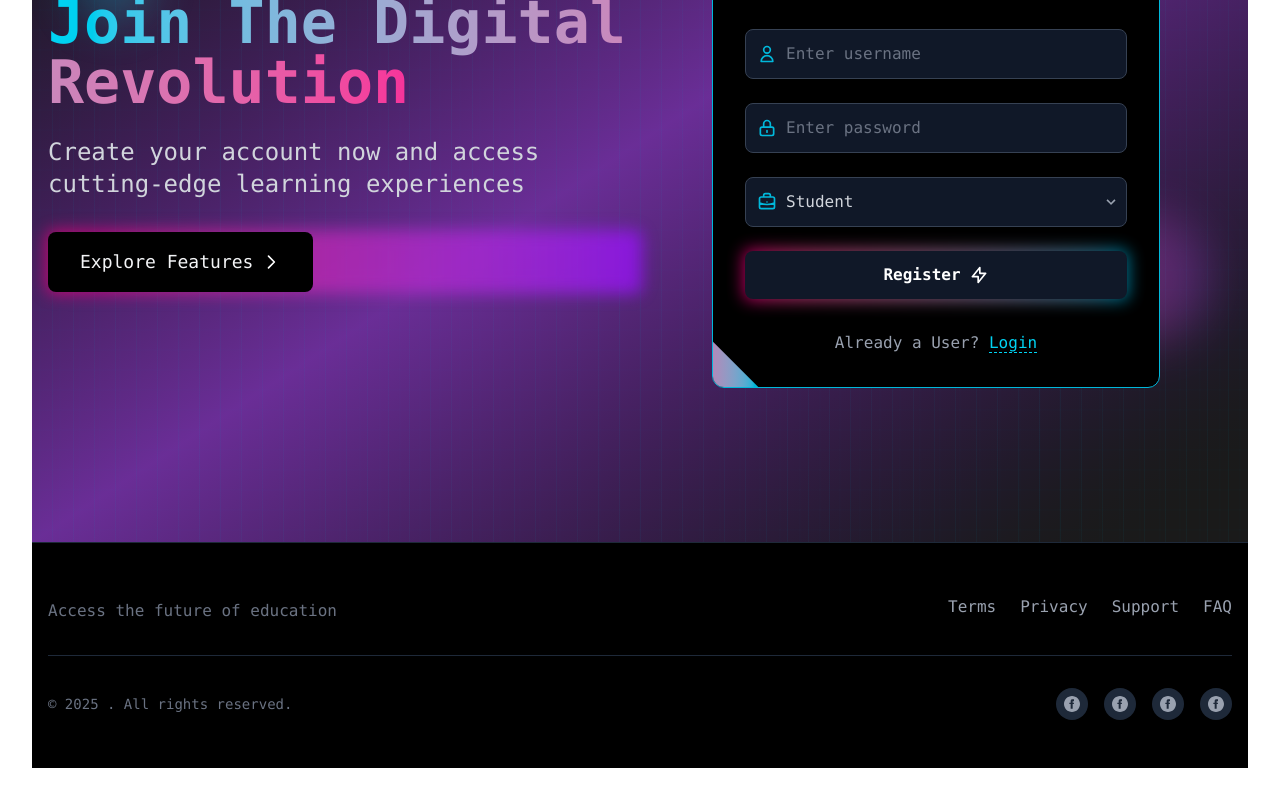
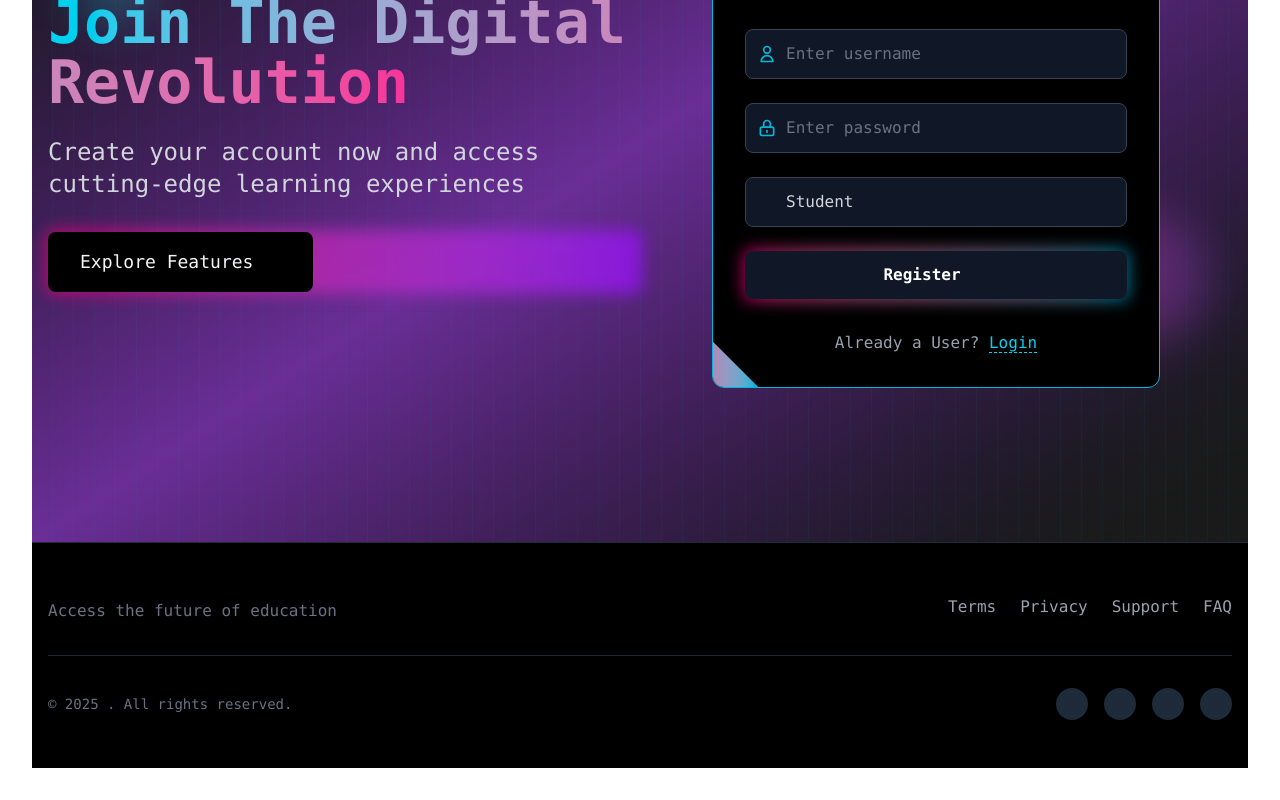
Before and after one commit to nithinpedamalla/Tests_Frontend, a React (Vite) app: page /signup in a window 1280 px wide. Shown: the part 290-1090 px from the top of the page. Built offline with nearby package versions, Linux system fonts and the light colour scheme.

Commit message:
added fevicon-4

```diff
--- a/src/pages/Signup.jsx
+++ b/src/pages/Signup.jsx
@@ -71,7 +71,7 @@ export default function Signup() {
           <div className="md:hidden">
             <button className="text-cyan-400 hover:text-pink-500">
               <svg xmlns="http://www.w3.org/2000/svg" className="h-6 w-6" fill="none" viewBox="0 0 24 24" stroke="currentColor">
-                <path strokeLinecap="round" strokeLinejoin="round" strokeWidth={2} d="M4 6h16M4 12h16M4 18h16" />
+                {/* <path strokeLinecap="round" strokeLinejoin="round" strokeWidth={2} d="M4 6h16M4 12h16M4 18h16" /> */}
               </svg>
             </button>
           </div>
@@ -117,7 +117,7 @@ export default function Signup() {
               <button className="relative px-8 py-4 bg-black rounded-lg leading-none flex items-center">
                 <span className="text-gray-100 group-hover:text-white transition duration-200 text-lg">Explore Features</span>
                 <svg className="w-5 h-5 ml-2 transform group-hover:translate-x-1 transition-transform duration-200" fill="none" stroke="currentColor" viewBox="0 0 24 24" xmlns="http://www.w3.org/2000/svg">
-                  <path strokeLinecap="round" strokeLinejoin="round" strokeWidth="2" d="M9 5l7 7-7 7"></path>
+                  {/* <path strokeLinecap="round" strokeLinejoin="round" strokeWidth="2" d="M9 5l7 7-7 7"></path> */}
                 </svg>
               </button>
             </div>
@@ -172,7 +172,7 @@ export default function Signup() {
                 <div className="relative">
                   <div className="absolute inset-y-0 left-0 pl-3 flex items-center pointer-events-none">
                     <svg className="h-5 w-5 text-cyan-500" fill="none" viewBox="0 0 24 24" stroke="currentColor">
-                      <path strokeLinecap="round" strokeLinejoin="round" strokeWidth="2" d="M21 13.255A23.931 23.931 0 0112 15c-3.183 0-6.22-.62-9-1.745M16 6V4a2 2 0 00-2-2h-4a2 2 0 00-2 2v2m4 6h.01M5 20h14a2 2 0 002-2V8a2 2 0 00-2-2H5a2 2 0 00-2 2v10a2 2 0 002 2z" />
+                      {/* <path strokeLinecap="round" strokeLinejoin="round" strokeWidth="2" d="M21 13.255A23.931 23.931 0 0112 15c-3.183 0-6.22-.62-9-1.745M16 6V4a2 2 0 00-2-2h-4a2 2 0 00-2 2v2m4 6h.01M5 20h14a2 2 0 002-2V8a2 2 0 00-2-2H5a2 2 0 00-2 2v10a2 2 0 002 2z" /> */}
                     </svg>
                   </div>
                   <select
@@ -186,7 +186,7 @@ export default function Signup() {
                   </select>
                   <div className="pointer-events-none absolute inset-y-0 right-0 flex items-center px-2 text-gray-400">
                     <svg className="fill-current h-4 w-4" xmlns="http://www.w3.org/2000/svg" viewBox="0 0 20 20">
-                      <path d="M9.293 12.95l.707.707L15.657 8l-1.414-1.414L10 10.828 5.757 6.586 4.343 8z" />
+                      {/* <path d="M9.293 12.95l.707.707L15.657 8l-1.414-1.414L10 10.828 5.757 6.586 4.343 8z" /> */}
                     </svg>
                   </div>
                 </div>
@@ -200,7 +200,7 @@ export default function Signup() {
                     <span className="flex items-center justify-center">
                       <span>Register</span>
                       <svg className="ml-2 h-5 w-5" fill="none" viewBox="0 0 24 24" stroke="currentColor">
-                        <path strokeLinecap="round" strokeLinejoin="round" strokeWidth="2" d="M13 10V3L4 14h7v7l9-11h-7z" />
+                        {/* <path strokeLinecap="round" strokeLinejoin="round" strokeWidth="2" d="M13 10V3L4 14h7v7l9-11h-7z" /> */}
                       </svg>
                     </span>
                   </button>
@@ -256,7 +256,7 @@ export default function Signup() {
                 >
                   <span className="w-8 h-8 rounded-full bg-gray-800 flex items-center justify-center">
                     <svg className="h-4 w-4" fill="currentColor" viewBox="0 0 24 24">
-                      <path d="M12 0c-6.627 0-12 5.373-12 12s5.373 12 12 12 12-5.373 12-12-5.373-12-12-12zm3 8h-1.35c-.538 0-.65.221-.65.778v1.222h2l-.209 2h-1.791v7h-3v-7h-2v-2h2v-2.308c0-1.769.931-2.692 3.029-2.692h1.971v3z"/>
+                      {/* <path d="M12 0c-6.627 0-12 5.373-12 12s5.373 12 12 12 12-5.373 12-12-5.373-12-12-12zm3 8h-1.35c-.538 0-.65.221-.65.778v1.222h2l-.209 2h-1.791v7h-3v-7h-2v-2h2v-2.308c0-1.769.931-2.692 3.029-2.692h1.971v3z"/> */}
                     </svg>
                   </span>
                 </a>
```
